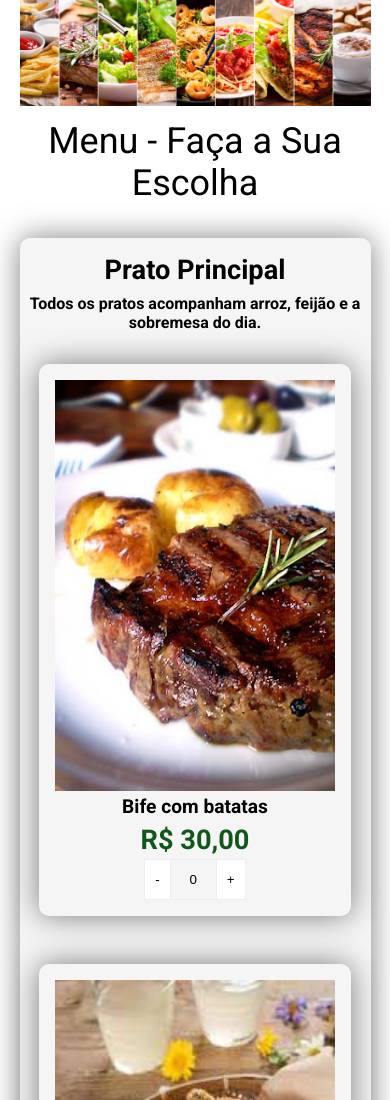
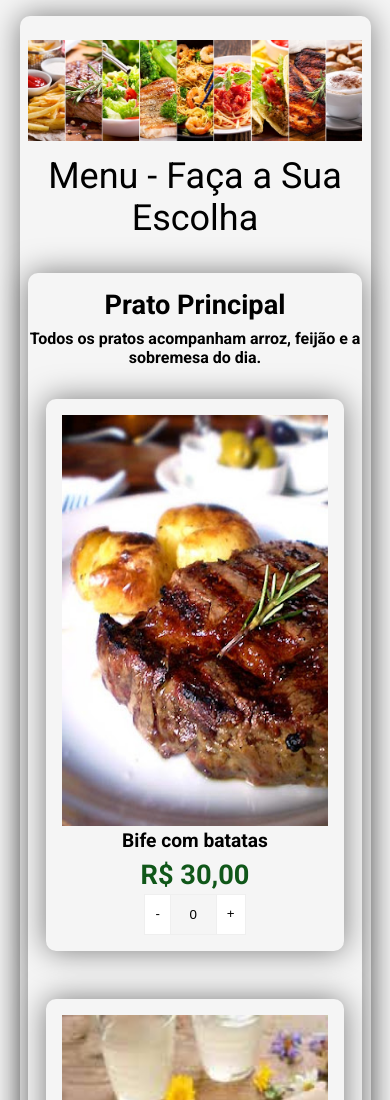
Before and after one commit to eduardofrodrigues/bootcamp-fatec-projeto03, a plain HTML site: page index.html in a window 390 px wide. Shown: the top 1100 px of the page. Drawn offline with Linux system fonts and the light colour scheme.

Commit message:
correção das margens laterais

```diff
--- a/css/styles.css
+++ b/css/styles.css
@@ -8,22 +8,30 @@ body {
     font-family: "Roboto", sans-serif;
     font-weight: 400;
     font-style: normal;
+
+    background-color: #C3C1C1;
 }
 
 .mainContainer {
-    width: 90%;
+    width: 60%;
     display: flex;
     flex-direction: column;
     justify-content: center;
     align-items: center;
 
+    margin: 1rem;
+    background-color: #F5F5F5;
+    box-shadow: 0px 0px 30px 0px rgba(0, 0, 0, 0.5);
+    border-radius: .625rem;
+
 }
 
 .headerContainer {
-    width: 100%;
+    width: 95%;
 }
 
 .banner {
+    margin-top: 1.5rem;
     width: 100%;
 }
 
@@ -34,7 +42,7 @@ body {
 }
 
 .sectionContainer {
-    width: 100%;
+    width: 95%;
     background-color: #F5F5F5;
     border-radius: .625rem;
     box-shadow: 0px 0px 30px 0px rgba(0, 0, 0, 0.5);
@@ -124,8 +132,12 @@ body {
     font-size: 1.2rem;
 }
 
-.btn {
-    width: 100%;
+.shoppingCart {
+    width: 95%;
+}
+
+.btn,
+.btnLimpar {
     height: 4rem;
     background-color: #0069D9;
     font-size: 1.2rem;
@@ -136,7 +148,11 @@ body {
     cursor: pointer;
 }
 
-.shoppingCart {
+.btn {
+    width: 95%;
+}
+
+.btnLimpar {
     width: 100%;
 }
 
@@ -167,6 +183,17 @@ td {
     margin-bottom: 3rem;
 }
 
+@media screen and (max-width: 1024px) {
+    .mainContainer {
+        width: 90%;
+    }
+
+    body {
+        background-color: #F5F5F5;
+    }
+
+}
+
 @media screen and (max-width: 620px) {
     .optionsContainer {
         flex-direction: column;
@@ -185,4 +212,13 @@ td {
 
         display: none;
     }
+
+    .mainContainer {
+        width: 90%;
+    }
+
+    body {
+        background-color: #F5F5F5;
+    }
+
 }
--- a/js/scripts.js
+++ b/js/scripts.js
@@ -144,7 +144,7 @@ function insertProductsOnTable(buyedProducts) {
   const shoppingCart = document.getElementById("shoppingCart");
   shoppingCart.innerHTML += `
     <p class="totalPrice">Preço Final: ${formatter.format(totalShopping)}</p>
-    <button class="btn" id="btnLimpar">LIMPAR SELEÇÃO</button>
+    <button class="btnLimpar" id="btnLimpar">LIMPAR SELEÇÃO</button>
   `
 }
 
```
